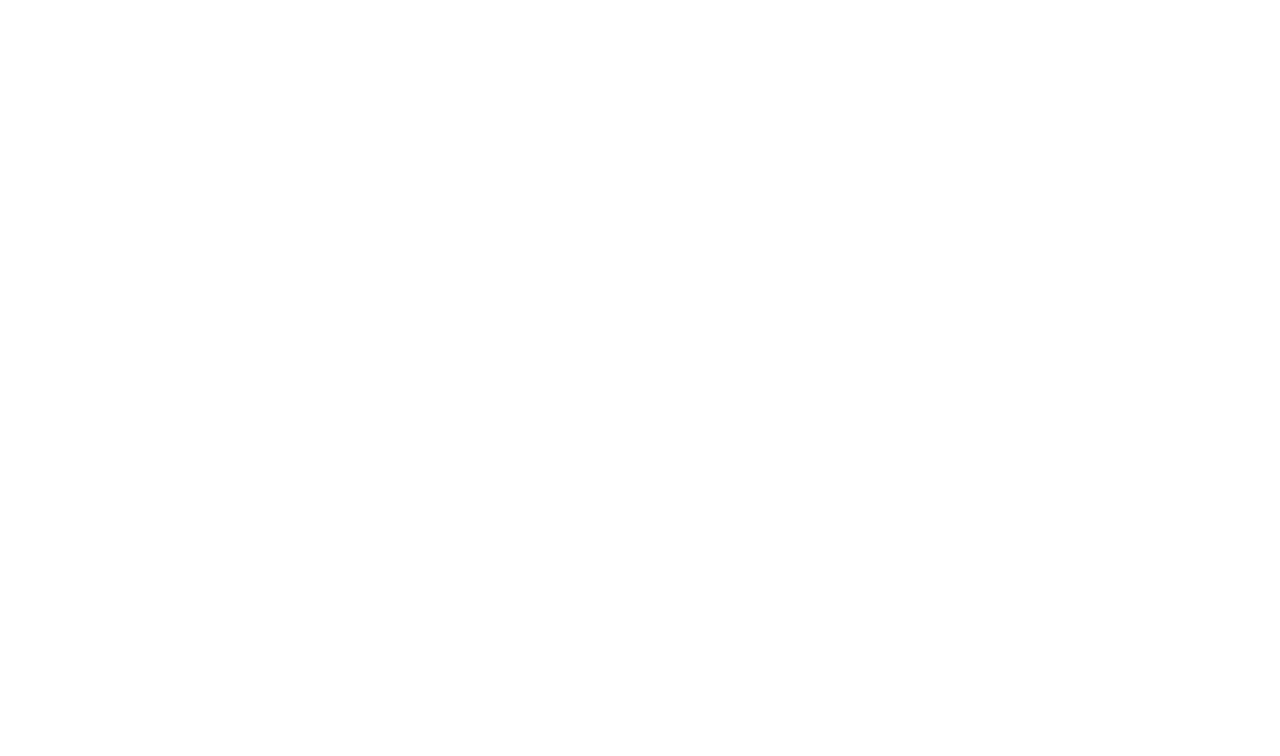
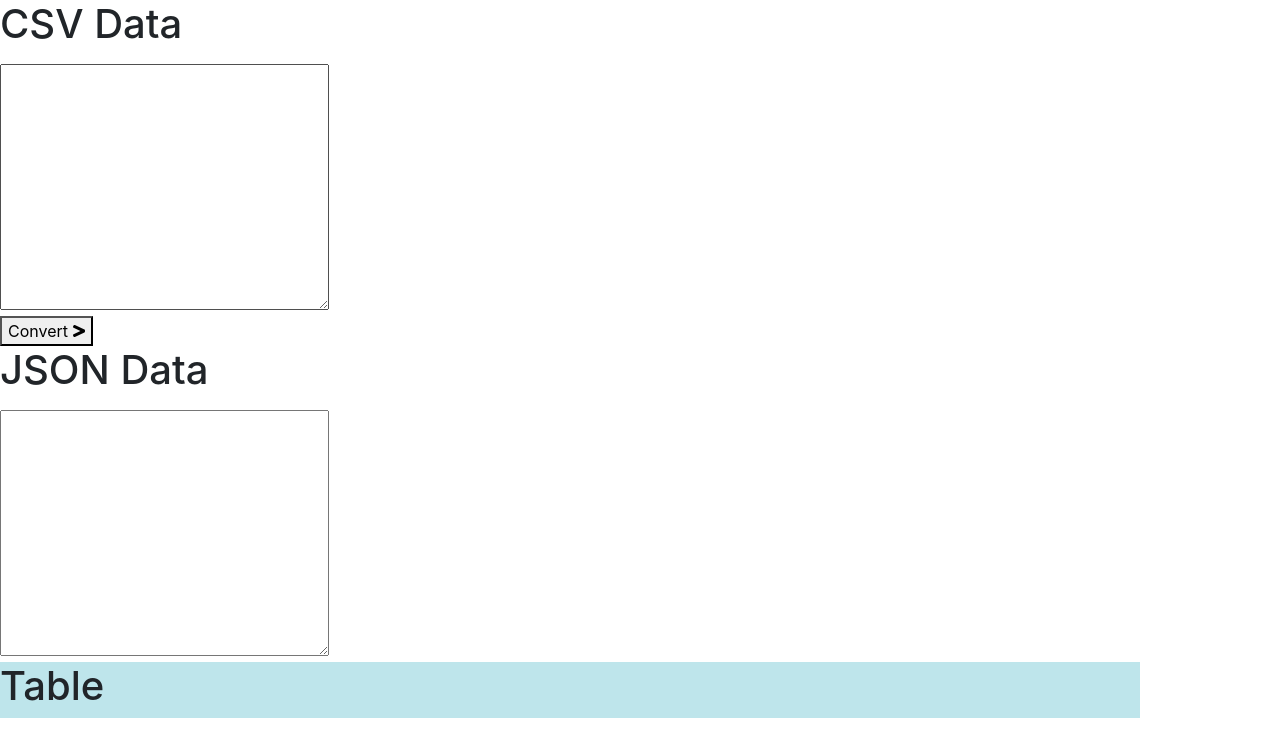
Before and after one commit to yhunglee/csvtojson, an Angular app: page / in a window 1280 px wide. Shown: the top 756 px of the page. Built offline with nearby package versions, Linux system fonts and the light colour scheme.

Commit message:
feat(app.component.html): use components of csvConversion and tableInfo.

```diff
--- a/src/app/app.component.html
+++ b/src/app/app.component.html
@@ -1,4 +1,5 @@
+<div class="container-md">
+  <app-csv-conversion></app-csv-conversion>
 
-<div class="container-md">
-
+  <app-table-info></app-table-info>
 </div>
```
